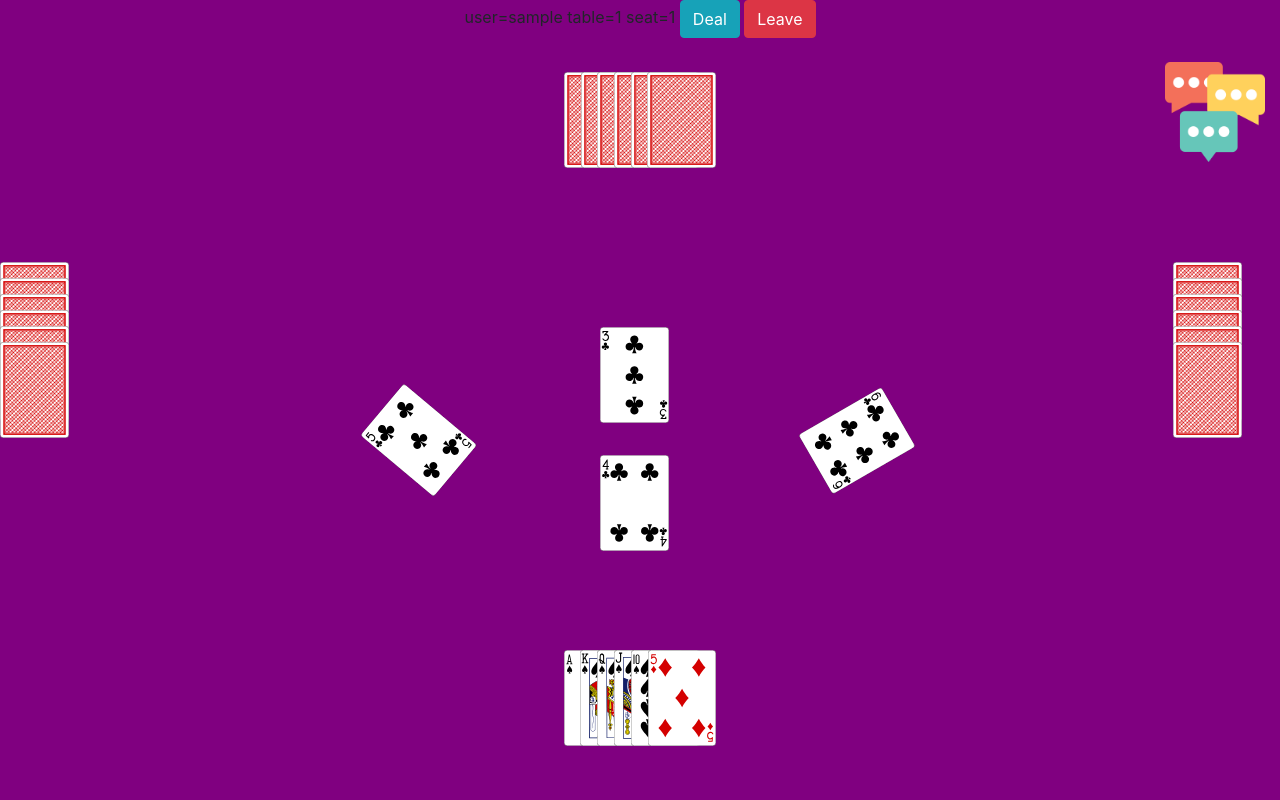
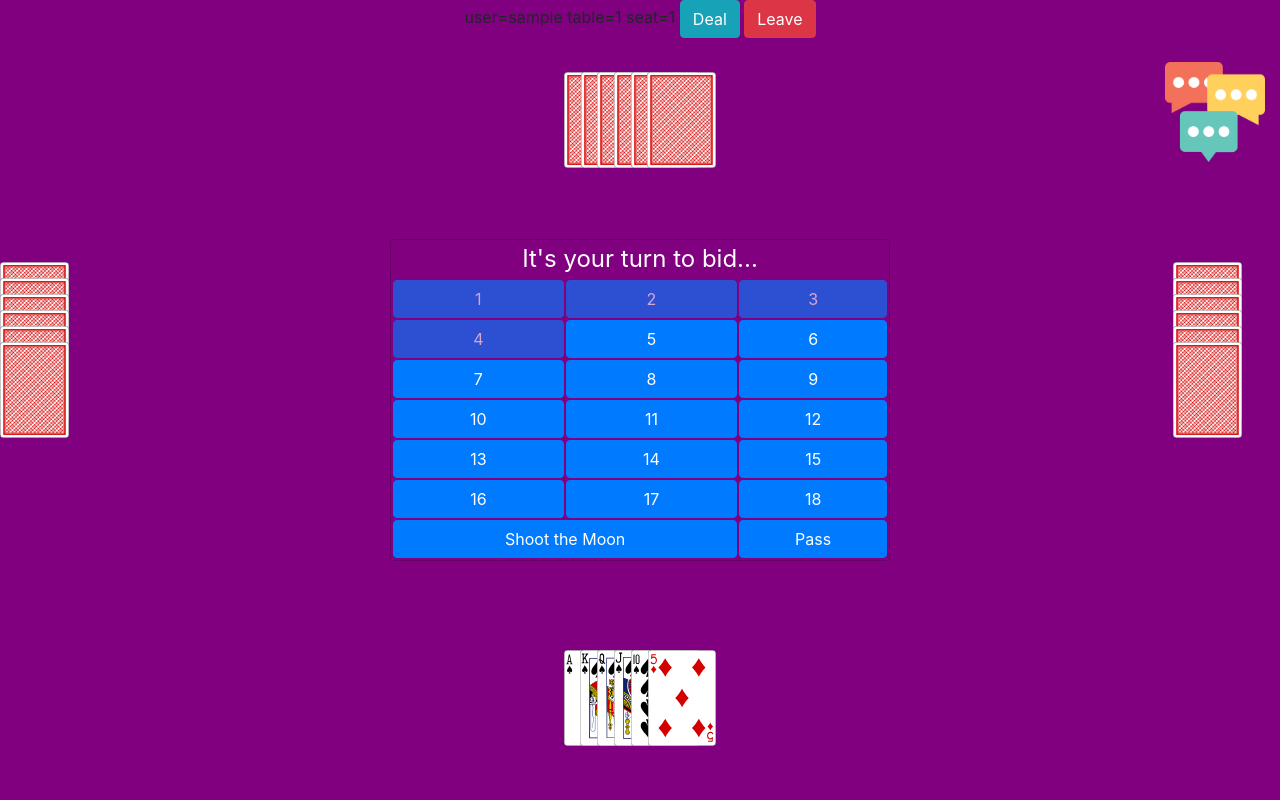
Before and after one commit to mwileczka/bonanza-pitch, a Flask app: page /table in a window 1280 px wide. Run offline with Flask 2, Linux system fonts and the light colour scheme; the visitor is signed in with stand-in values (Sample User, id 1); some libraries are stand-ins or nearby versions.

Commit message:
Bidding screen

```diff
--- a/static/js/bpitch.js
+++ b/static/js/bpitch.js
@@ -16,11 +16,88 @@
     for (i = 0 ; i < 6 ; i++){
         AddCardToHand('RED_BACK', 'divHandRight');
     }
+SetBidTurn(1,5);
+    // SetPlayCard("3C", "playedCardTop");
+    // SetPlayCard("4C", "playedCardBottom");
+    //  SetPlayCard("5C", "playedCardLeft");
+    //  SetPlayCard("6C", "playedCardRight");
+}
+function StartGame(){
 
-            SetPlayCard("3C", "playedCardTop");
-            SetPlayCard("4C", "playedCardBottom");
-             SetPlayCard("5C", "playedCardLeft");
-             SetPlayCard("6C", "playedCardRight");
+}
+
+function SetBidTurn(playerID, minBid) {
+    if (playerID === -1) {
+        $( "#divBid" ).hide();
+    }else if (playerID === 1){
+        $( "#divBid" ).show();
+        $( "#bidStatusMessage" ).html("It's your turn to bid...");
+        SetBidOptions(minBid);
+    }else
+    {
+        $( "#divBid" ).show();
+        $( "#bidStatusMessage" ).html("Waiting for Player " + playerID + " to bid...");
+    }
+
+    SetBidOptions(5);
+}
+function SetBidOptions(minBid){
+    var options = document.getElementById("bidOptions");
+    options.innerHTML="";
+    var tbl = document.createElement("table");
+    tbl.setAttribute("style","width:100%;")
+    options.appendChild(tbl);
+
+    var i = 0;
+    var j = 0;
+    //6 rows of 3
+    for (i = 0 ; i <= 5; i++)
+    {
+        var tr = document.createElement("tr");
+        tr.setAttribute("style","width:100%;")
+        tbl.appendChild(tr);
+        for (j = 0; j <=2; j++) {
+            var td = document.createElement("td");
+            var bid = (i*3) + j + 1;
+            var btn = CreateBidButton(bid, (bid >= minBid), bid);
+            td.appendChild(btn);
+            tr.appendChild(td);
+        }
+    }
+    //shoot the moon and pass
+    var row = document.createElement("tr");
+    row.setAttribute("style","width:100%;")
+    tbl.appendChild(row);
+    var tdMoon = document.createElement("td");
+    tdMoon.setAttribute("colspan","2")
+    row.appendChild(tdMoon);
+    var btnMoon = CreateBidButton("Shoot the Moon", true, 19);
+    tdMoon.appendChild(btnMoon);
+    var tdPass = document.createElement("td");
+    row.appendChild(tdPass);
+    var btnPass = CreateBidButton("Pass", true, 0);
+    tdPass.appendChild(btnPass);
+
+}
+function CreateBidButton(txt, enabled, val){
+    var btn = document.createElement("button");
+    btn.setAttribute("type", "button");
+    btn.setAttribute("style", "width:100%;font-size:2vh");
+    if (enabled){
+        btn.setAttribute("class", "btn btn-primary");
+        btn.setAttribute("data-dismiss", "modal");
+        btn.onclick=function(){SendBid(val);};
+    }else{
+        btn.setAttribute("class", "btn btn-primary disabled");
+    }
+    btn.innerHTML = txt;
+    return btn;
+}
+function SendBid(bid){
+
+    $( "#divBid" ).hide();
+    var strBid = "bid:" + bid;
+    socket.emit(strBid);
 }
 function AddCardToHand(card, hand){
     var container = document.getElementById(hand);
--- a/static/styles/BPitch.css
+++ b/static/styles/BPitch.css
@@ -7,7 +7,7 @@ body {
 	height:100px;
 	position:absolute;
 	right:15px;
-	z-index:5;
+	z-index:10;
 }
 
 .playedCardTop{
--- a/templates/table.html
+++ b/templates/table.html
@@ -57,7 +57,7 @@
     </script>
   </head>
 
-  <body class="text-center" onload="DealCards()">
+  <body class="text-center" onload='DealCards()'>
   user={{ session['username'] }}  table={{ session['table'] }}  seat={{ session['seat'] }}
   <button type="button" id="deal" class="btn btn-info">Deal</button>
   <button type="button" class="btn btn-danger" onclick=leave_table()>Leave</button>
@@ -71,7 +71,7 @@
         </div>
          <div class="row" style="height:50vh" >
              <div id="divHandLeft"  class="col-2 col-sm-1 col-md-1 col-lg-1 col-xl-1 hand vhand-compact" ></div>
-             <div class="col h-100" >
+             <div id="divPlayingArea" class="col h-100" >
                  <table width="100%" style="margin-top:8vh;">
                      <tr>
                          <td width="33%"></td>
@@ -101,13 +101,25 @@
         </div>
     </div>
 
+    <div id="divBid" class="modal" style="display:none;">
+         <div class="modal-dialog modal-dialog-centered" >
+             <div class="modal-content" style="background-color:transparent;">
+                <table>
+                    <tr>
+                       <td><div id="bidStatusMessage" class="modal-title" style="font-size:3vh;color:white"></div></td>
+                    </tr>
+                    <tr>
+                       <td><div id="bidOptions" style="z-index:6;"></div></td>
+                    </tr>
+                </table>
+             </div>
+         </div>
+    </div>
     <div id="divChat" class="chatwindow" style="display:none">
       <textarea id="chat" cols="70" rows="10" placeholder="No messages yet. Start one..."></textarea><br /><br />
       <input type="text" id="text" size="60" placeholder="Enter your message here" />
       <button type="button" id="send" class="btn btn-success">SEND</button><br /><br />
     </div>
 
-
-
   </body>
 </html>
```
Lines whose indentation alone changed are shown as unchanged.
